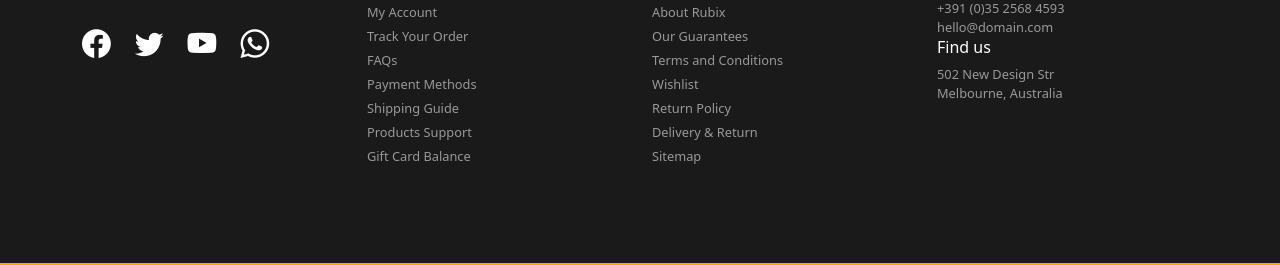
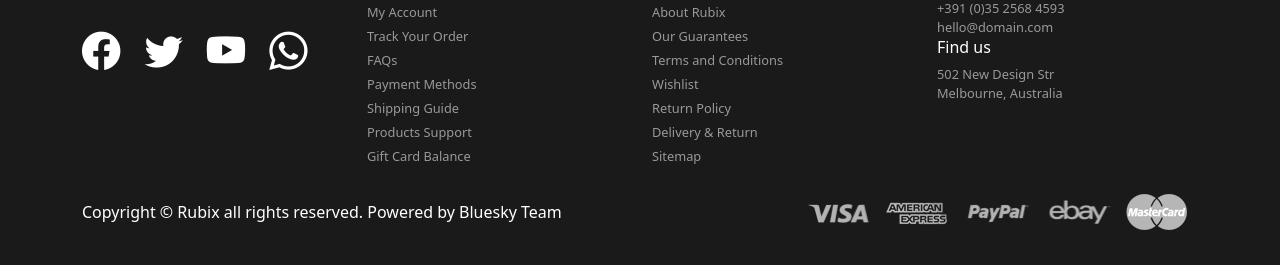
Before and after one commit to cirssmartinez0921/bit-clase-git, a plain HTML site: page index.html in a window 1280 px wide. Shown: the part 764-1029 px from the top of the page. Drawn offline with nearby package versions, Linux system fonts and the light colour scheme.

Commit message:
se creo la linea de copyright y metodos de pagos

```diff
--- a/css/main.css
+++ b/css/main.css
@@ -34,7 +34,7 @@ body {
 
 .footer {
     background-color: #1A1A1A;
-    padding: 4rem 0 6rem 0;
+    padding: 4rem 0 1rem 0;
 }
 
 .menu-widget {
@@ -47,15 +47,40 @@ body {
     font-size: 1rem;
 }
 
-.menu-social i.bi{
-
-    font-size: 1.8rem;
+.menu-social i.bi {
+    font-size: 2.4rem;
     color: white;
 }
-
 
 .menu-link, .info-contact {
     color: #999999;
     text-decoration: none;
     font-size: .8rem;
 }
+
+.pay-logo {
+    background-image: url(../images/payment.png);
+    background-repeat: no-repeat;
+    width: 5rem;
+    height: 2.6rem;
+}
+
+.pay-logo.logo-visa {
+    background-position: 0.6rem;
+}
+
+.pay-logo.logo-american {
+    background-position: -5rem;
+}
+
+.pay-logo.logo-paypal {
+    background-position: -10.8rem;
+}
+
+.pay-logo.logo-ebay {
+    background-position: -16.4rem;
+}
+
+.pay-logo.logo-mastercard {
+    background-position: -22.5rem;
+}
--- a/index.html
+++ b/index.html
@@ -156,7 +156,7 @@
     </div>
 
     <footer class="footer">
-        <div class="container">
+        <div class="container content-pre-footer">
             <div class="row">
                 <div class="col">
                     <img src="./images/logo-footer-rubix.png" alt="Logo Rubix Footer">
@@ -214,6 +214,30 @@
                 </div>
             </div>
         </div>
+            <div class="container content-footer d-flex justify-content-between align-items-lg-center mt-4">
+                <div class="Copyright">
+                    <p>Copyright © Rubix all rights reserved. Powered by Bluesky Team</p>
+                </div>
+                <div class="pay-methods">
+                    <ul class="pay-logos d-flex list-unstyled">
+                        <li class="pay-logo logo-visa">
+
+                        </li>
+                        <li class="pay-logo logo-american express">
+
+                        </li>
+                        <li class="pay-logo logo-paypal">
+
+                        </li>
+                        <li class="pay-logo logo-ebay">
+
+                        </li>
+                        <li class="pay-logo logo-mastercard">
+
+                        </li>
+                    </ul>
+                </div>
+                </div>
     </footer>
 
 
```
Also changed, not shown: images/payment.png (added).
